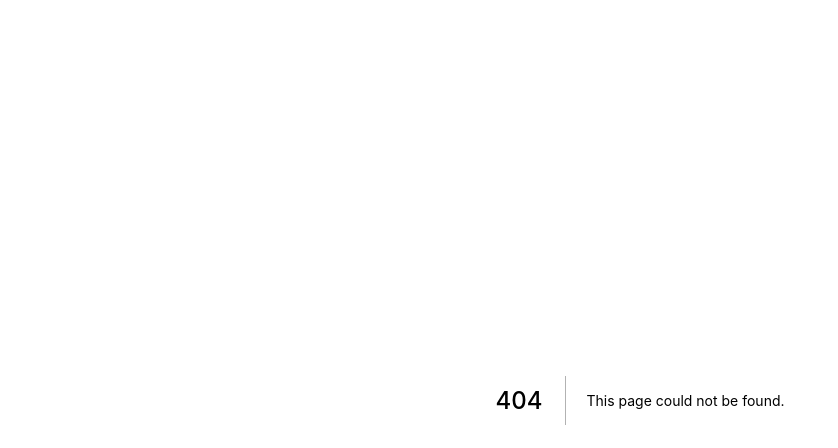
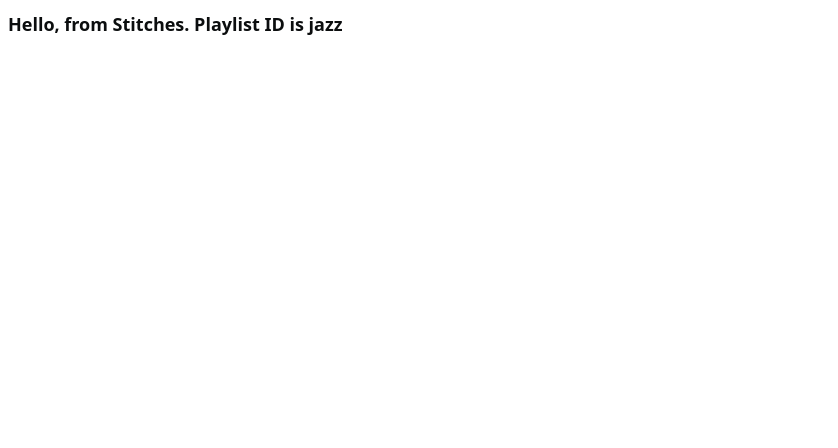
Before and after one commit to rajatkulkarni95/getlyst-v2-app, a Next.js app: page /playlists/jazz in a window 1280 px wide. Before the commit this address had no page. Shown: the top 448 px of the page, without its empty margins (0-838 px from the left). Built offline with nearby package versions, Linux system fonts and the light colour scheme.

Commit message:
stitches setup for styling, playlists dummy dynamic routes

```diff
--- a/package.json
+++ b/package.json
@@ -8,6 +8,7 @@
     "lint": "next lint"
   },
   "dependencies": {
+    "@stitches/react": "^1.2.5",
     "next": "12.0.2",
     "react": "17.0.2",
     "react-dom": "17.0.2",
--- /dev/null
+++ b/src/pages/_document.tsx
@@ -0,0 +1,22 @@
+import React from "react";
+import NextDocument, { Html, Head, Main, NextScript } from "next/document";
+import { getCssText } from "../../stitches.config";
+
+export default class Document extends NextDocument {
+  render() {
+    return (
+      <Html lang="en">
+        <Head>
+          <style
+            id="stitches"
+            dangerouslySetInnerHTML={{ __html: getCssText() }}
+          />
+        </Head>
+        <body>
+          <Main />
+          <NextScript />
+        </body>
+      </Html>
+    );
+  }
+}
--- /dev/null
+++ b/src/pages/playlists/[playlistId].tsx
@@ -0,0 +1,31 @@
+import { styled } from "../../../stitches.config";
+import { useRouter } from "next/router";
+
+const Text = styled("p", {
+  fontFamily: "$system",
+  color: "$hiContrast",
+
+  variants: {
+    size: {
+      1: {
+        fontSize: "$1",
+      },
+      2: {
+        fontSize: "$2",
+      },
+      3: {
+        fontSize: "$3",
+      },
+    },
+  },
+});
+
+export default function Playlist() {
+  const router = useRouter();
+  const { playlistId } = router.query;
+  return (
+    <Text as="h1" size="3">
+      Hello, from Stitches. Playlist ID is {playlistId}
+    </Text>
+  );
+}
--- /dev/null
+++ b/stitches.config.ts
@@ -0,0 +1,18 @@
+import { createStitches } from "@stitches/react";
+
+export const { styled, getCssText } = createStitches({
+  theme: {
+    fonts: {
+      system: "system-ui",
+    },
+    colors: {
+      hiContrast: "hsl(206,10%,5%)",
+      loContrast: "white",
+    },
+    fontSizes: {
+      1: "14px",
+      2: "16px",
+      3: "18px",
+    },
+  },
+});
```
Also changed, not shown: src/pages/playlists/index.tsx (added, +43 -0 lines), tsconfig.json (+7 -1 lines), 1 other file (tests, documents, lock files or other folders).
